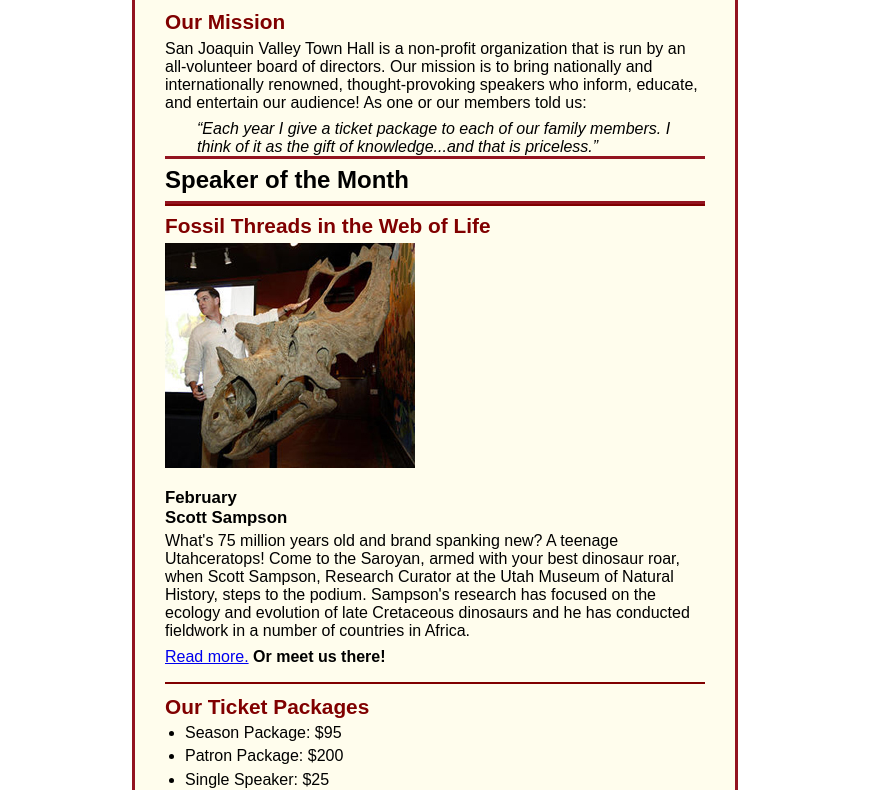
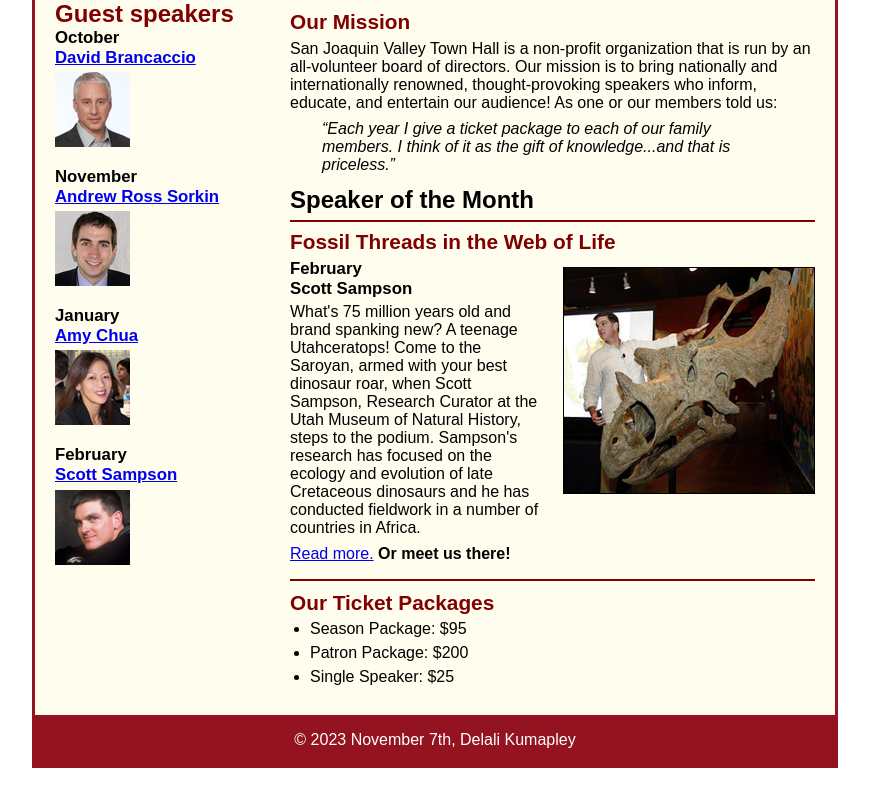
Before and after one commit to delalik/A08, a plain HTML site: page c6_index.html in a window 1280 px wide. Shown: the part 123-913 px from the top of the page, without its empty margins (205-1074 px from the left). After the commit the page ends 891 px from the top, so only its background shows below. Drawn offline with Linux system fonts and the light colour scheme.

Commit message:
Added Chapter 6 Changes

```diff
--- a/c6_index.html
+++ b/c6_index.html
@@ -46,7 +46,7 @@
 		</section>
 
 		<aside>
-			<h1>This season's guest speakers</h1>
+			<h1>Guest speakers</h1>
 			<h3>October<br><a href="speakers/brancaccio.html">David Brancaccio</a></h3>
 			<img src="images/brancaccio75.jpg" alt="David Brancaccio photo">
 			<h3>November<br><a href="speakers/sorkin.html">Andrew Ross Sorkin</a></h3>
@@ -58,7 +58,7 @@
 		</aside>
 	</main>
 	<footer>
-		<p>&copy; 2022, San Joaquin Valley Town Hall, Fresno, CA 93755</p>
+		<p>&copy; 2023 November 7th, Delali Kumapley</p>
 	</footer>
 </body>
 </html>
--- a/styles/c6_main.css
+++ b/styles/c6_main.css
@@ -9,7 +9,7 @@
 body {
 	font-family: Arial, Helvetica, sans-serif;
 	font-size: 100%;
-    width: 600px;
+	width: 800px;
 	margin: 0 auto;
 	border: 3px solid #931420;
 	background-color: #fffded;
@@ -45,42 +45,34 @@
 .shadow {
 	text-shadow: 2px 2px 2px #800000;
 }
-/* the styles for the main content */
-main {
-	clear: left;
+/* the styles for the section */
+section {
+	width: 525px;
+	float: right;
+	padding: 0 20px 20px 20px;
 }
-main {
-	padding: 0 30px;
+section h1 {
+	font-size: 150%;
+	padding: .5em 0 .25em 0;
+	margin: 0;
+
 }
-main h1 {
-	font-size: 150%;
-	padding: .3em 0;
-    border-top: 3px solid #931420;
-    border-bottom: 3px solid #931420;
-}
-main h2 {
+section h2 {
 	color: #800000;
 	font-size: 130%;
 	padding: .5em 0 .25em 0;
 }
-main h3 {
-	font-size: 105%;
-	padding-bottom: .25em;
-}
-main img {
-	padding-bottom: 1em;
-}
-main p {
+section p {
 	padding-bottom: .5em;
 }
-main blockquote {
+section blockquote {
 	padding: 0 2em;
 	font-style: italic;
 }
-main ul {
+section ul {
 	padding: 0 0 .25em 1.25em;
 }
-main li {
+section li {
 	padding-bottom: .35em;
 }
 
@@ -97,9 +89,27 @@
 	font-size: 105%;
 	padding-bottom: .25em;
 }
+article img {
+	float: right;
+	margin: .5em 0 1em 1em;
+	border: 1px solid black;
+}
 
 /* the styles for the aside */
+aside {
+	width: 215px;
+	float: right;
+	padding: 0 0 20px 20px;
+}
 
+aside h1{
+	color: #800000;
+}
+aside h2 {
+	color: #800000;
+	font-size: 130%;
+	padding: .5em 0 .25em 0;
+}
 aside h3 {
 	font-size: 105%;
 	padding-bottom: .25em;
@@ -111,6 +121,8 @@
 /* the styles for the footer */
 footer {
 	background-color: #931420;
+	clear: both;
+
 }
 footer p {
 	text-align: center;
--- a/styles/c6_speaker.css
+++ b/styles/c6_speaker.css
@@ -53,8 +53,9 @@
 }
 section h1 {
 	font-size: 150%;
-	padding: .5em 0 .25em 0;
+	padding: .5em 0 0 0;
 	margin: 0;
+	color: #800000;
 }
 section h2 {
 	color: #800000;
@@ -78,11 +79,12 @@
 /* the styles for the article */
 article {
 	padding: .5em 0;
-	border-top: 2px solid #800000;
-	border-bottom: 2px solid #800000;
+
 }
 article h2 {
 	padding-top: 0;
+	font-size: 120%;
+	color: black;
 }
 article h3 {
 	font-size: 105%;
```
Also changed, not shown: speakers/c6_sampson.html (+1 -1 lines). Lines whose indentation alone changed are shown as unchanged.
